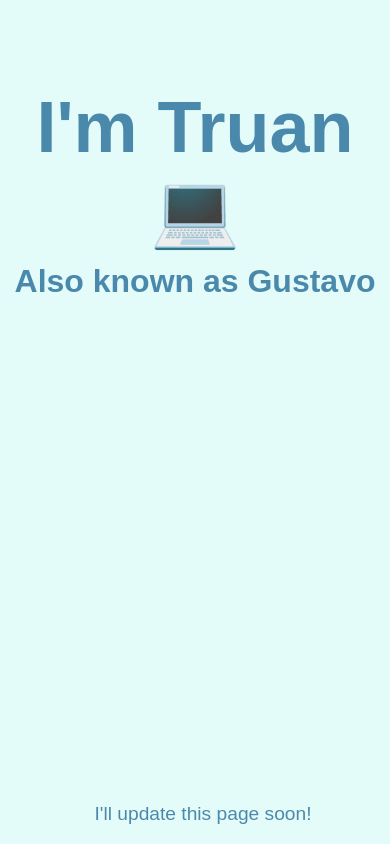
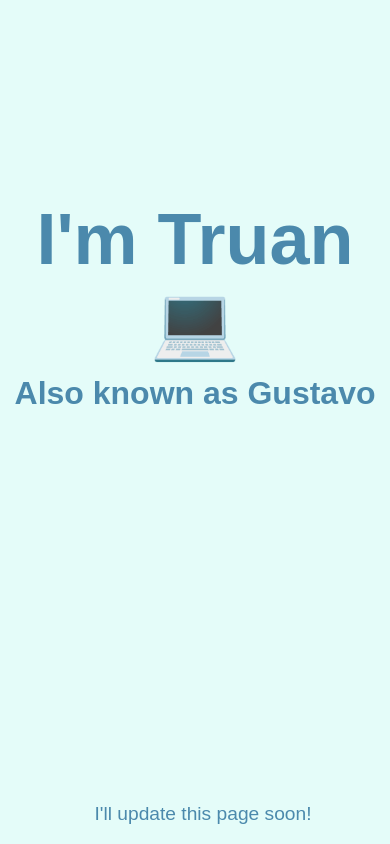
Before and after one commit to Gtruaan/Gtruaan.github.io, a plain HTML site: page index.html in a window 390 px wide. Drawn offline with Linux system fonts and the light colour scheme; a web font is replaced by a local one.

Commit message:
Centered vertically in mobile

```diff
--- a/style.css
+++ b/style.css
@@ -42,5 +42,6 @@ h2 {
     html { font-size: 100%; }
     h1 { font-size: 4.5em; }
     h2 { font-size: 2em; }
+    main { margin-top: 30%; }
     #footer { font-size: 1.2em }
 }
```
Also changed, not shown: index.html (+1 -1 lines).
